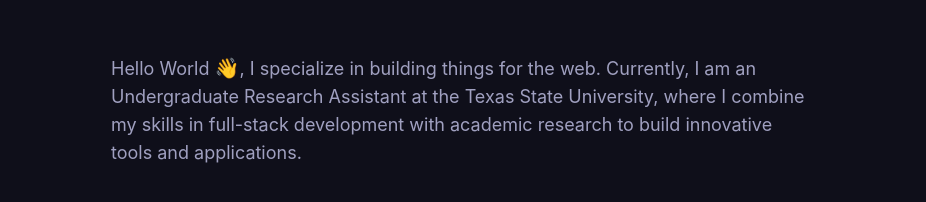
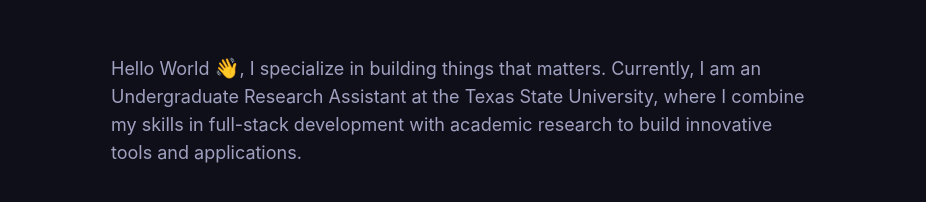
Before and after one commit to gauravfs-14/gaurabchhetri.com.np, a Next.js app: page / in a window 1280 px wide. Shown: the part 242-444 px from the top of the page, without its empty margins (177-1103 px from the left). Built offline with nearby package versions, Linux system fonts and the light colour scheme.

Commit message:
fix: correct wording in introduction paragraph for clarity

```diff
--- a/src/app/page.tsx
+++ b/src/app/page.tsx
@@ -18,10 +18,10 @@
       <div>
         <p className="text-lg text-muted-foreground">
           Hello World <span className="text-xl">👋</span>, I specialize in
-          building things for the web. Currently, I am an Undergraduate Research
-          Assistant at the Texas State University, where I combine my skills in
-          full-stack development with academic research to build innovative
-          tools and applications.
+          building things that matters. Currently, I am an Undergraduate
+          Research Assistant at the Texas State University, where I combine my
+          skills in full-stack development with academic research to build
+          innovative tools and applications.
         </p>
       </div>
       <div className="mt-14" />
```
